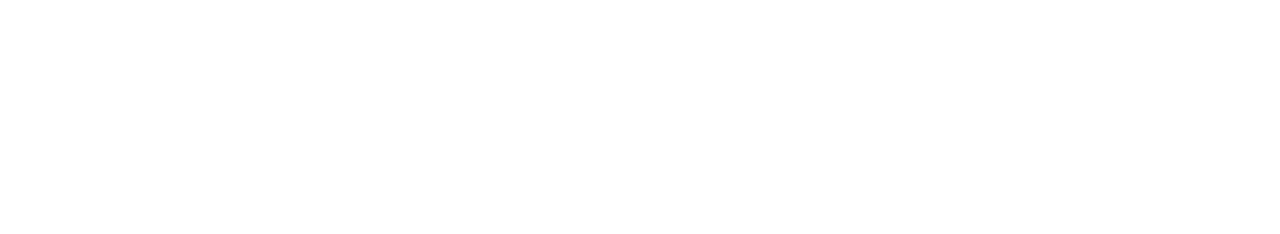
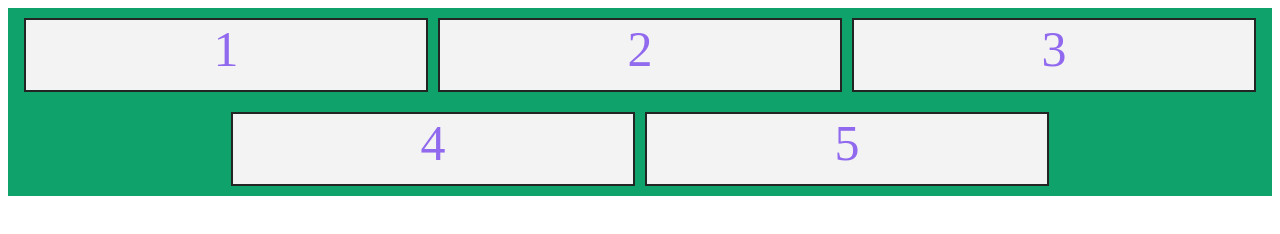
Before and after one commit to yahsz/trybe-exercicios, a plain HTML site: page html/index.html in a window 1280 px wide. Drawn offline with Linux system fonts and the light colour scheme.

Commit message:
align-items

```diff
--- a/html/index.html
+++ b/html/index.html
@@ -1,12 +1,38 @@
 <!DOCTYPE html>
-<html lang="en">
-<head>
+<html lang="pt">
+  <head>
     <meta charset="UTF-8">
-    <meta http-equiv="X-UA-Compatible" content="IE=edge">
     <meta name="viewport" content="width=device-width, initial-scale=1.0">
-    <title>Document</title>
-</head>
-<body>
+    <title>Flexbox - Flex Flow</title>
+    <style>
+      .box {
+        color: #9069EF;
+        background-color: rgb(243, 243, 243);
+        border: 2px solid #232525;
+        font-size: 50px;
+        min-height: 70px;
+        margin: 10px 5px;
+        text-align: center;
+        width: 400px;
+      }
 
-</body>
+      .box-container {
+        background-color: #0fa36b;
+        display: flex;
+        flex-flow: row wrap;
+        justify-content: center;
+        align-items: flex-start;
+      }
+    </style>
+
+  </head>
+  <body>
+    <div class="box-container">
+      <div class="box">1</div>
+      <div class="box">2</div>
+      <div class="box">3</div>
+      <div class="box">4</div>
+      <div class="box">5</div>
+    </div>
+  </body>
 </html>
--- a/html/style.css
+++ b/html/style.css
@@ -0,0 +1,3 @@
+.flex-container {
+    display: flex;
+  }
```
